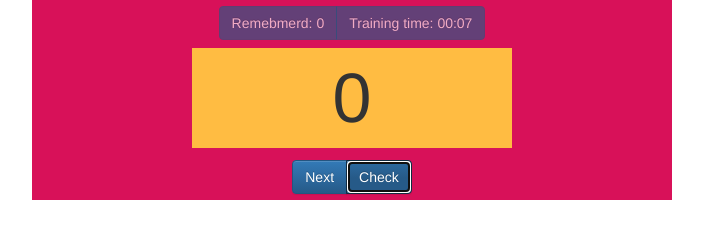
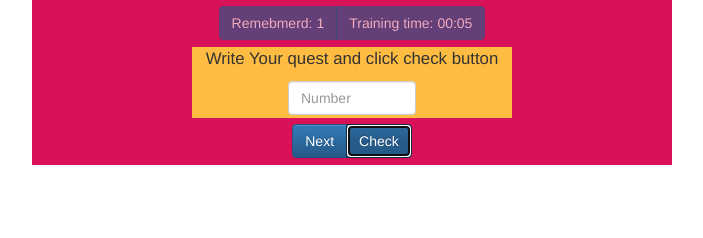
Before and after one commit to skurzynowski/remember_numbers, a React app: page / in a window 1280 px wide. Both pictures are taken after a click on the button "Check". Shown: the whole page, without its empty margins (288-991 px from the left). Built offline with nearby package versions, Linux system fonts and the light colour scheme.

Commit message:
change structure

```diff
--- a/package.json
+++ b/package.json
@@ -5,9 +5,13 @@
   "dependencies": {
     "jquery": "^3.3.1",
     "react": "^16.4.1",
+    "react-animated-text": "^0.1.3",
     "react-bootstrap": "^0.32.1",
     "react-dom": "^16.4.1",
-    "react-scripts": "1.1.4"
+    "react-redux": "^5.0.7",
+    "react-scripts": "1.1.4",
+    "react-transition-group": "^1.2.1",
+    "redux": "^4.0.0"
   },
   "scripts": {
     "start": "react-scripts start",
--- /dev/null
+++ b/src/components/control-panel.js
@@ -0,0 +1,29 @@
+import React from 'react';
+import ButtonGroup from "react-bootstrap/lib/ButtonGroup";
+import Button from "react-bootstrap/lib/Button";
+
+class NextSubject extends React.Component {
+    render() {
+        return (<Button bsStyle="primary" onClick={(e) => this.props.click(e)}>Next</Button>);
+    }
+}
+
+class Check extends React.Component {
+    render() {
+        return (<Button bsStyle="primary" onClick={(e) => this.props.click(e)}>Check</Button>);
+    }
+}
+
+class ControlPanel extends React.Component {
+    render() {
+        return (
+            <div className="control_panel">
+                <ButtonGroup>
+                    <NextSubject click={this.props.click_next}/>
+                    <Check click={this.props.click_check}/>
+                </ButtonGroup>
+            </div>);
+    }
+}
+
+export default ControlPanel;
--- /dev/null
+++ b/src/components/counter.js
@@ -0,0 +1,15 @@
+import React from 'react';
+import Button from "react-bootstrap/lib/Button";
+import {connect} from 'react-redux'
+
+class Counter extends React.Component {
+    render() {
+        return (<Button bsStyle="primary" disabled>Remebmerd: {this.props.rememberd}</Button>);
+    }
+}
+
+const mapStateToProps = state => ({
+    rememberd: state.appState.rememberd,
+});
+
+export default connect(mapStateToProps )(Counter)
--- /dev/null
+++ b/src/components/game.js
@@ -0,0 +1,143 @@
+import React from 'react';
+import StatsPanel from "./stats-panel";
+import PresentationPanel from "./presentation-panel";
+import ControlPanel from "./control-panel";
+import {connect} from 'react-redux'
+import {
+    addCountNumbers,
+    setTime,
+    SetCheckMessage,
+    setDefaultSavedNumbers,
+    setCheckMode,
+    setNewObject,
+    addSavedNumber,
+    SetCheckValue,
+    SetIndexToCheck
+} from '../redux/appState/actions'
+
+class Game extends React.Component {
+    constructor(props) {
+        super(props);
+        this.state = {
+            timer: null,
+        };
+    }
+
+    componentDidMount = () => {
+        const timer = setInterval(
+            () => this.thick(),
+            1000);
+        this.setState({timer: timer});
+    };
+
+    thick = () => {
+        var time = this.props.time;
+        time++;
+        this.props.onSetTime(time);
+    };
+
+    click_next_subject = (e) => {
+        //click on next when was checking
+        if (this.props.checkMode === true) {
+            this.props.setDefaultSavedNumbers();
+            this.props.onSetCheckMode(false);
+            return;
+        }
+
+        var object = this.getRandom(10);
+        this.props.onSetNewObject(object);
+
+        var savedNumbers = this.props.saved_numbers;
+        savedNumbers = savedNumbers.concat(this.props.object);
+        this.props.onAddSaveNumber(savedNumbers);
+        //TODO check if works
+        var countNumbers = this.props.saved_numbers.length;
+        countNumbers++;
+        this.props.onAddCountNumbers(countNumbers);
+    };
+
+    getRandom = (range) => {
+        return Math.floor((Math.random() * range));
+    };
+
+    click_check_subject = (e) => {
+        //second click
+        if (this.props.checkMode === true) {
+            this.compareInputWithRememberd();
+            return;
+        }
+
+        this.props.onSetCheckMode(true);
+
+        //when click check save last subject to array
+        var savedNumbers = this.props.saved_numbers;
+        savedNumbers = savedNumbers.concat(this.props.object);
+        this.props.onAddSaveNumber(savedNumbers);
+        //TODO check if works
+        var countNumbers = this.props.saved_numbers.length;
+        countNumbers++;
+        this.props.onAddCountNumbers(countNumbers);
+        clearInterval(this.state.timer);
+    };
+
+    compareInputWithRememberd = () => {
+        //get first from rememberd
+        if (this.props.saved_numbers[this.props.indexToCheck] === parseInt(this.props.checkingValue)) {
+            if (this.props.indexToCheck < this.props.saved_numbers.length - 1) {
+                this.props.onSetCheckMessage('Congratulation ' + (this.props.indexToCheck + 1) + ' correct');
+                this.props.onSetIndexToCheck(this.props.indexToCheck + 1);
+                this.props.onSetCheckingValue('');
+            } else {
+                this.props.onSetCheckMessage('Congratulations all numbers correct!!!');
+                this.props.onSetCheckingValue('Finished');
+            }
+        } else {
+            this.props.onSetCheckMessage('Congratulations all numbers correct!!!');
+        }
+        //compare with input value
+        //show message
+    };
+
+
+    handleInputCheck = (e) => {
+        this.props.onSetCheckingValue(e.target.value);
+    };
+
+    render() {
+        return (
+
+            <div className="game">
+                <StatsPanel/>
+                <PresentationPanel subject={this.props.object} mode={this.props.checkMode}
+                                   handleInputCheck={this.handleInputCheck} checkMessage={this.props.checkMessage}
+                                   inputValue={this.props.checkingValue} placeholder={this.props.placeholder}/>
+                <ControlPanel click_next={this.click_next_subject} click_check={this.click_check_subject}/>
+            </div>);
+    }
+}
+
+const mapStateToProps = state => ({
+    time: state.appState.time,
+    checkMode: state.appState.checkMode,
+    object: state.appState.object,
+    saved_numbers: state.appState.saved_numbers,
+    rememberd: state.appState.rememberd,
+    checkMessage: state.appState.checkMessage,
+    indexToCheck: state.appState.indexToCheck,
+    checkingValue: state.appState.checkingValue,
+    placeholder: state.appState.placeholder,
+});
+
+const mapDispatchToProps = dispatch => ({
+    onSetTime: time => dispatch(setTime(time)),
+    setDefaultSavedNumbers: () => dispatch(setDefaultSavedNumbers()),
+    onSetCheckMode: bool => dispatch(setCheckMode(bool)),
+    onSetNewObject: object => dispatch(setNewObject(object)),
+    onAddSaveNumber: number => dispatch(addSavedNumber(number)),
+    onAddCountNumbers: number => dispatch(addCountNumbers(number)),
+    onSetCheckMessage: message => dispatch(SetCheckMessage(message)),
+    onSetCheckingValue: value => dispatch(SetCheckValue(value)),
+    onSetIndexToCheck: value => dispatch(SetIndexToCheck(value)),
+});
+
+export default connect(mapStateToProps, mapDispatchToProps)(Game)
--- /dev/null
+++ b/src/components/presentation-panel.js
@@ -0,0 +1,43 @@
+import React from 'react';
+import FormControl from "react-bootstrap/lib/FormControl";
+
+class ControlForm extends React.Component {
+    render() {
+        return (
+            <form>
+                <p>{this.props.checkMessage}</p>
+                <FormControl
+                    type="text"
+                    placeholder={this.props.placeholder}
+                    value={this.props.inputValue}
+                    onChange={(e) => this.props.handleInputCheck(e)
+                    }
+                />
+                <FormControl.Feedback/>
+            </form>
+        );
+    }
+}
+
+class PresentationPanel extends React.Component {
+    renderSubject = () => {
+        if (this.props.mode === false) {
+            return this.props.subject;
+        } else {
+            //redirect to other page
+            return (
+                <ControlForm inputValue={this.props.inputValue} checkMessage={this.props.checkMessage}
+                             handleInputCheck={this.props.handleInputCheck} placeholder={this.props.placeholder}/>);
+        }
+    };
+
+    render() {
+        return (
+            <div className="subject">
+                {this.renderSubject()}
+            </div>
+        );
+    }
+}
+
+export default PresentationPanel;
--- /dev/null
+++ b/src/components/stats-panel.js
@@ -0,0 +1,17 @@
+import React from 'react';
+import ButtonGroup from "react-bootstrap/lib/ButtonGroup";
+import {connect} from 'react-redux'
+import Time from './time';
+import Counter from './counter';
+
+
+class StatsPanel extends React.Component {
+    render() {
+        return (<ButtonGroup className="stats_panel">
+            <Counter/>
+            <Time/>
+        </ButtonGroup>);
+    }
+}
+
+export default connect()(StatsPanel)
--- /dev/null
+++ b/src/components/time.js
@@ -0,0 +1,29 @@
+import React from 'react';
+import Button from "react-bootstrap/lib/Button";
+import {connect} from 'react-redux'
+
+class Time extends React.Component {
+    changeTimeFormat = () => {
+        var minutes = Math.floor((this.props.time / 60));
+        var seconds = Math.floor((this.props.time % 60));
+        //prevent 1: 6
+        if (seconds < 10) {
+            seconds = '0' + seconds;
+        }
+        if (minutes < 10) {
+            minutes = '0' + minutes;
+        }
+
+        return minutes + ':' + seconds;
+    };
+
+    render() {
+        return (<Button bsStyle="primary" disabled>Training time: {this.changeTimeFormat()}</Button>);
+    }
+}
+
+const mapStateToProps = state => ({
+    time: state.appState.time,
+});
+
+export default connect(mapStateToProps )(Time)
--- a/src/index.css
+++ b/src/index.css
@@ -1,31 +1,49 @@
-*{
+* {
     margin: 0;
     padding: 0;
 }
-.game{
+
+.game {
     background-color: #D81159;
-    height: 200px;
+    height: 50%;
     width: 50%;
     margin-left: 25%;
     display: flex;
     flex-direction: column;
     justify-content: space-around;
 }
-.subject{
+
+.subject {
     width: 50%;
-    height: 100px;
-    background-color:#FFBC42;
+    height: 40%;
+    background-color: #FFBC42;
     align-self: center;
     text-align: center;
-    font-size: 5em;
+    font-size: 6em;
 }
 
-.control_panel{
+.control_panel {
     align-self: center;
+    margin-top: 1%;
+    margin-bottom: 1%;
 }
 
-.stats_panel{
-    height: 30px;
-    font-size: 8px;
+.stats_panel {
+    height: 10%;
+    margin-bottom: 1%;
     align-self: center;
+    margin-top: 1%;
 }
+
+input.form-control {
+    margin-left: auto;
+    margin-right: auto;
+    margin-top: 1%;
+    margin-bottom: 1%;
+    width: 40%;
+}
+
+form > p {
+    font-size: 20%;
+    transition: width 2s;
+}
--- a/src/index.js
+++ b/src/index.js
@@ -1,116 +1,9 @@
 import React from 'react';
 import ReactDOM from 'react-dom';
 import './index.css';
-import ButtonGroup from "react-bootstrap/lib/ButtonGroup";
-import Button from "react-bootstrap/lib/Button";
+import {Provider} from 'react-redux';
+import store from './redux/store';
+import Game from './components/game';
 
 
-class Counter extends React.Component {
-    render() {
-        return (<Button bsStyle="primary" disabled>Remebmerd: {this.props.counts}</Button>);
-    }
-}
-
-class Time extends React.Component {
-    changeTimeFormat = () => {
-        var minutes = Math.floor((this.props.time / 60));
-        var seconds = Math.floor((this.props.time % 60));
-        //prevent 1: 6
-        if (seconds < 10) {
-            seconds = '0' + seconds;
-        }
-        if (minutes < 10) {
-            minutes = '0' + minutes;
-        }
-
-        return minutes + ':' + seconds;
-    };
-
-    render() {
-        return (<Button bsStyle="primary" disabled>Training time: {this.changeTimeFormat()}</Button>);
-    }
-}
-
-class StatsPanel extends React.Component {
-    render() {
-        return (<ButtonGroup className="stats_panel">
-            <Counter counts={this.props.rememberd}/>
-            <Time time={this.props.time}/>
-        </ButtonGroup>);
-    }
-}
-
-
-class PresentationPanel extends React.Component {
-    render() {
-        return (
-            <div className="subject">
-                {this.props.subject}
-            </div>
-        );
-    }
-}
-
-class NextSubject extends React.Component {
-    render() {
-        return (<Button bsStyle="primary" onClick={(e) => this.props.click(e)}>Next</Button>);
-    }
-}
-
-class Check extends React.Component {
-    render() {
-        return (<Button bsStyle="primary">Check</Button>);
-    }
-}
-
-class ControlPanel extends React.Component {
-    render() {
-        return (
-            <div className="control_panel">
-                <ButtonGroup>
-                    <NextSubject click={this.props.click_next}/>
-                    <Check/>
-                </ButtonGroup>
-            </div>);
-    }
-}
-
-class Game extends React.Component {
-    constructor(props) {
-        super(props);
-        this.state = {
-            rememberd: 0,
-            saved_numbers: [],
-            object: 0,
-            time: 0
-        };
-    }
-
-    componentDidMount = () => {
-        var timer = setInterval(
-            () => this.thick(),
-            1000);
-    };
-
-    thick = () => {
-        this.setState({time: this.state.time + 1});
-    };
-
-    click_next_subject = (e) => {
-        this.setState({
-            saved_numbers: this.state.saved_numbers.concat([this.state.object]),
-            object: Math.floor((Math.random() * 10)),
-            rememberd: this.state.saved_numbers.length + 1
-        });
-    };
-
-    render() {
-        return (<div className="game">
-            <StatsPanel rememberd={this.state.rememberd} time={this.state.time}/>
-            <PresentationPanel subject={this.state.object}/>
-            <ControlPanel click_next={this.click_next_subject}/>
-        </div>);
-    }
-}
-
-ReactDOM.render(<Game/>, document.getElementById('root'));
+ReactDOM.render(<Provider store={store}><Game/></Provider>, document.getElementById('root'));
--- /dev/null
+++ b/src/redux/appState/actions.js
@@ -0,0 +1,40 @@
+export const setDefault = () => ({
+    type: 'APPSTATE_SET_DEFAULT'
+})
+
+export const setTime = (time) => ({
+    type: 'APPSTATE_SET_TIME',
+    time
+})
+export const setDefaultSavedNumbers = () => ({
+    type: 'SET_DEFAULT_SAVED_NUMBERS',
+})
+export const setCheckMode = (bool) => ({
+    type: 'APPSTATE_SET_CHECK_MODE',
+    bool
+})
+export const setNewObject = (object) => ({
+    type: 'APPSTATE_SET_OBJECT',
+    object
+})
+
+export const addSavedNumber = (number) => ({
+    type: 'APPSTATE_ADD_SAVED_NUMBER',
+    number
+})
+export const addCountNumbers = (number) => ({
+    type: 'APPSTATE_ADD_COUNT_NUMBERS',
+    number
+})
+export const SetCheckMessage= (message) => ({
+    type: 'APPSTATE_SET_CHECK_MESSAGE',
+    message
+})
+export const SetCheckValue= (value) => ({
+    type: 'APPSTATE_SET_CHECK_VALUE',
+    value
+})
+export const SetIndexToCheck= (value) => ({
+    type: 'APPSTATE_SET_INDEX_TO_CHECK',
+    value
+})
--- /dev/null
+++ b/src/redux/appState/reducer.js
@@ -0,0 +1,64 @@
+const defaultState = {
+    rememberd: 0,
+    saved_numbers: [],
+    time: 0,
+    timer: null,
+    checkMode: false,
+    checkingValue: '',
+    indexToCheck: 0,
+    object: 0,
+    checkMessage: 'Write Your quest and click check button',
+    placeholder: 'Number'
+}
+
+export default function appState(state = defaultState, action) {
+    const newState = Object.assign({}, state)
+    switch (action.type) {
+
+        case 'APPSTATE_SET_DEFAULT':
+            return defaultState
+
+        case 'APPSTATE_SET_NUMBER':
+            newState.number = action.number
+            return newState
+
+        case 'APPSTATE_SET_TIME':
+            newState.time = action.time
+            return newState
+
+        case 'SET_DEFAULT_SAVED_NUMBERS':
+            newState.saved_numbers = []
+            return newState
+
+        case 'APPSTATE_SET_CHECK_MODE':
+            newState.checkMode = action.bool
+            return newState;
+
+        case 'APPSTATE_SET_OBJECT':
+            newState.object = action.object
+            return newState;
+
+        case  'APPSTATE_ADD_SAVED_NUMBER':
+            newState.saved_numbers = action.number
+            return newState;
+
+        case  'APPSTATE_ADD_COUNT_NUMBERS':
+            newState.rememberd = action.number
+            return newState;
+
+        case   'APPSTATE_SET_CHECK_MESSAGE':
+            newState.checkMessage = action.message
+            return newState;
+
+        case    'APPSTATE_SET_CHECK_VALUE':
+            newState.checkingValue = action.value
+            return newState;
+
+        case   'APPSTATE_SET_INDEX_TO_CHECK':
+            newState.indexToCheck = action.value
+            return newState;
+
+        default:
+            return state
+    }
+}
--- /dev/null
+++ b/src/redux/combinedReducers.js
@@ -0,0 +1,8 @@
+import { combineReducers } from 'redux'
+import appState from './appState/reducer'
+
+const appReducer = combineReducers({
+  appState,
+})
+
+export default appReducer
--- /dev/null
+++ b/src/redux/store.js
@@ -0,0 +1,7 @@
+import { createStore } from 'redux'
+import reducer from './combinedReducers'
+
+export default createStore(
+  reducer,
+  window.__REDUX_DEVTOOLS_EXTENSION__ && window.__REDUX_DEVTOOLS_EXTENSION__()
+)
```
Also changed, not shown: src/registerServiceWorker.js (added, +117 -0 lines).
